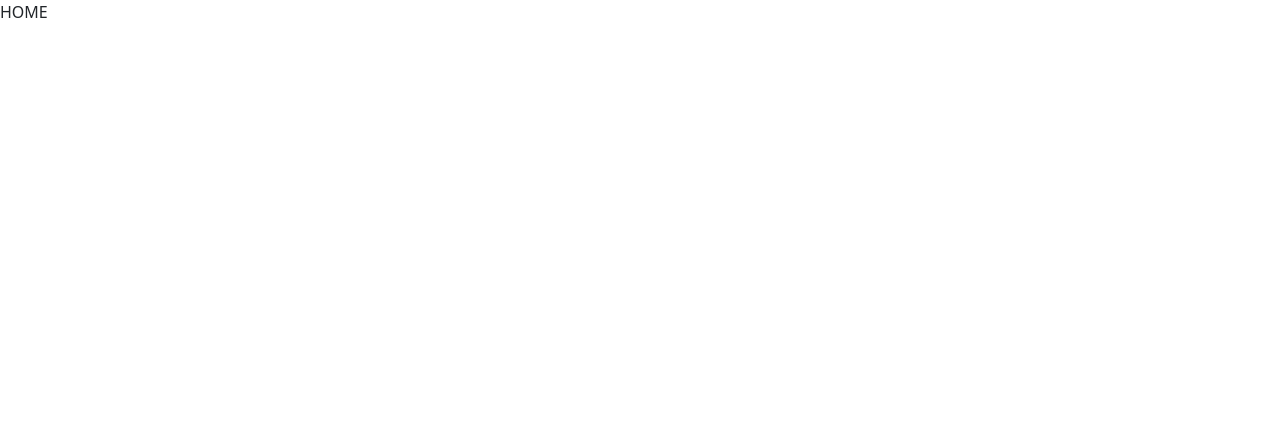
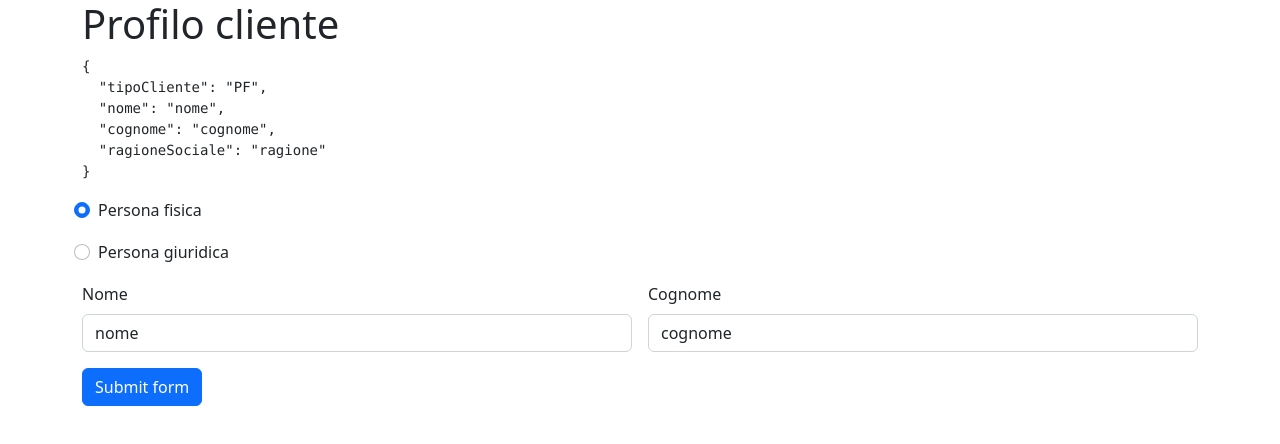
Before and after one commit to nemanja-gajicic/its-angular-1, an Angular app: page /home in a window 1280 px wide. Shown: the top 444 px of the page. Built offline with nearby package versions, Linux system fonts and the light colour scheme.

Commit message:
form cliente

```diff
--- a/src/app/app.component.html
+++ b/src/app/app.component.html
@@ -1 +1,3 @@
-<router-outlet></router-outlet>
+<div class="container">
+    <router-outlet></router-outlet>
+</div>
--- a/src/app/pages/home/home.component.html
+++ b/src/app/pages/home/home.component.html
@@ -1 +1,87 @@
-HOME
+<h1>Profilo cliente</h1>
+<pre>{{ jsonIn | json }}</pre>
+<form class="row g-3 needs-validation" novalidate>
+    <div class="form-check">
+        <input class="form-check-input" type="radio"
+                name="tipoCliente"
+                id="tipoClientePF"
+                value="PF"
+                (change)="pulisciDenominazione()"
+                [(ngModel)]="jsonIn.tipoCliente">
+        <label class="form-check-label" for="tipoClientePF">
+          Persona fisica
+        </label>
+    </div>
+    <div class="form-check">
+        <input class="form-check-input" type="radio"
+                name="tipoCliente"
+                id="tipoClientePG"
+                (change)="pulisciDenominazione()"
+                value="PG"
+                [(ngModel)]="jsonIn.tipoCliente">
+        <label class="form-check-label" for="tipoClientePG">
+          Persona giuridica
+        </label>
+    </div>
+
+    <div class="col-md-6" *ngIf="jsonIn.tipoCliente === 'PF'">
+      <label for="nome" class="form-label">Nome</label>
+      <input type="text" class="form-control"
+                id="nome"
+                name="nome"
+                [(ngModel)]="jsonIn.nome"
+                required>
+    </div>
+    <div class="col-md-6" *ngIf="jsonIn.tipoCliente === 'PF'">
+        <label for="cognome" class="form-label">Cognome</label>
+        <input type="text" class="form-control"
+                  id="cognome"
+                  name="cognome"
+                  [(ngModel)]="jsonIn.cognome"
+                  required>
+    </div>
+    <div class="col-md-12" *ngIf="jsonIn.tipoCliente === 'PG'">
+        <label for="ragioneSociale" class="form-label">Ragione sociale</label>
+        <input type="text" class="form-control"
+                  id="ragioneSociale"
+                  name="ragioneSociale"
+                  [(ngModel)]="jsonIn.ragioneSociale"
+                  required>
+    </div>
+
+
+
+    <!-- <div class="col-md-3">
+      <label for="validationCustom04" class="form-label">State</label>
+      <select class="form-select" id="validationCustom04" required>
+        <option selected disabled value="">Choose...</option>
+        <option>...</option>
+      </select>
+      <div class="invalid-feedback">
+        Please select a valid state.
+      </div>
+    </div>
+    <div class="col-md-3">
+      <label for="validationCustom05" class="form-label">Zip</label>
+      <input type="text" class="form-control" id="validationCustom05" required>
+      <div class="invalid-feedback">
+        Please provide a valid zip.
+      </div>
+    </div>
+    <div class="col-12">
+      <div class="form-check">
+        <input class="form-check-input" type="checkbox" value="" id="invalidCheck" required>
+        <label class="form-check-label" for="invalidCheck">
+          Agree to terms and conditions
+        </label>
+        <div class="invalid-feedback">
+          You must agree before submitting.
+        </div>
+      </div>
+    </div> -->
+    <div class="col-12">
+      <button class="btn btn-primary" type="submit"
+        (click)="salva()"
+      >Submit form</button>
+    </div>
+  </form>
--- a/src/app/pages/home/home.component.ts
+++ b/src/app/pages/home/home.component.ts
@@ -5,4 +5,30 @@ import { Component } from '@angular/core';
   templateUrl: './home.component.html',
 })
 export class HomeComponent {
+  jsonIn = {
+    tipoCliente: 'PF',
+    nome: 'nome',
+    cognome: 'cognome',
+    ragioneSociale: 'ragione',
+  }
+
+  pulisciDenominazione() {
+    if(this.jsonIn.tipoCliente === 'PF') {
+      this.jsonIn.ragioneSociale = '';
+    } else if(this.jsonIn.tipoCliente === 'PG') {
+      this.jsonIn.nome = '';
+      this.jsonIn.cognome = '';
+    }
+  }
+
+  salva() {
+    const jsonIn = JSON.parse(JSON.stringify(this.jsonIn));
+    if(jsonIn.tipoCliente === 'PF') {
+      delete jsonIn.ragioneSociale;
+    } else if(jsonIn.tipoCliente === 'PG') {
+      delete jsonIn.nome;
+      delete jsonIn.cognome;
+    }
+    // chiamataBackend(jsonIn);
+  }
 }
--- a/src/app/pages/login/login.component.html
+++ b/src/app/pages/login/login.component.html
@@ -4,7 +4,7 @@
         <div class="form-floating">
             <input type="email" class="form-control" id="emailInput" name="emailInput" placeholder="Email"
                 [(ngModel)]="jsonIn.username" required>
-            <label for="emailInput">Email</label>
+            <label for="emailInput">Email (*)</label>
         </div>
         <div class="form-floating mt-2">
             <div class="input-group mb-3">
@@ -12,7 +12,7 @@
                     <input [type]="showPassword?'text':'password'"
                         class="form-control mb-0" id="passwordInput" email autofocus name="passwordInput"
                         placeholder="your password..." [(ngModel)]="jsonIn.password" required>
-                    <label for="passwordInput">Password</label>
+                    <label for="passwordInput">Password (*)</label>
                 </div>
                 <span class="input-group-text" role="button" (click)="showPassword = !showPassword">
                     👁
--- a/src/app/pages/login/login.component.ts
+++ b/src/app/pages/login/login.component.ts
@@ -9,7 +9,7 @@ import { Router } from '@angular/router';
 })
 export class LoginComponent {
   jsonIn = {
-    username: '',
+    username: 'pippo',
     password: '',
     rememberMe: false,
   }
```
Also changed, not shown: 1 other file (tests, documents, lock files or other folders).
